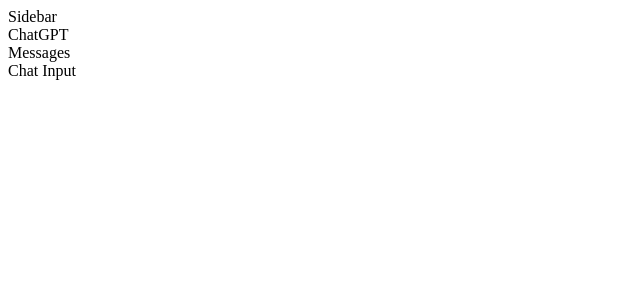
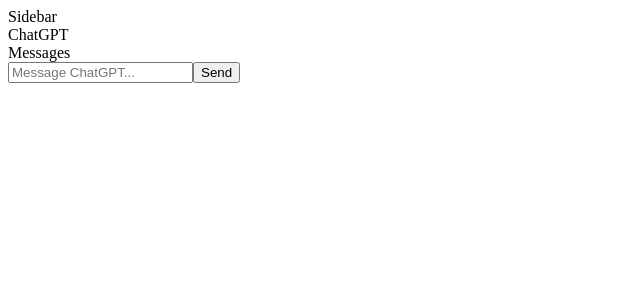
Before and after one commit to DawitMahabaw/ChatGPT-Clone, a React (Vite) app in the folder frontend/: page / in a window 1280 px wide. Shown: the top 300 px of the page, without its empty margins (0-640 px from the left). Built offline with nearby package versions, Linux system fonts and the light colour scheme.

Commit message:
create basic chat input component

```diff
--- a/frontend/src/components/ChatInput/ChatInput.jsx
+++ b/frontend/src/components/ChatInput/ChatInput.jsx
@@ -1,3 +1,17 @@
-export default function ChatInput() {
-  return <div>Chat Input</div>;
+function ChatInput({ isLoading }) {
+  return (
+    <form>
+      <input
+        type="text"
+        placeholder="Message ChatGPT..."
+        disabled={isLoading}
+      />
+
+      <button type="submit" disabled={isLoading}>
+        Send
+      </button>
+    </form>
+  );
 }
+
+export default ChatInput;
```
